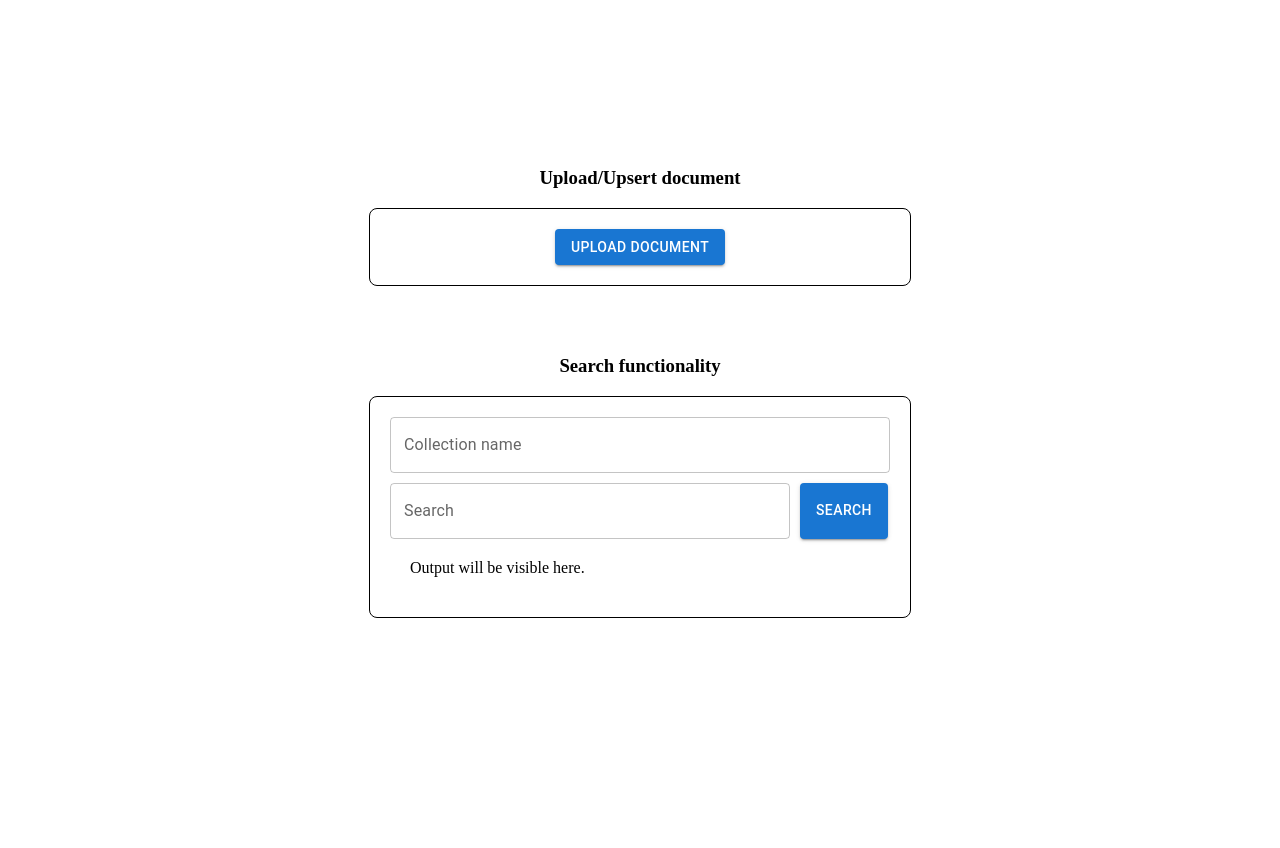
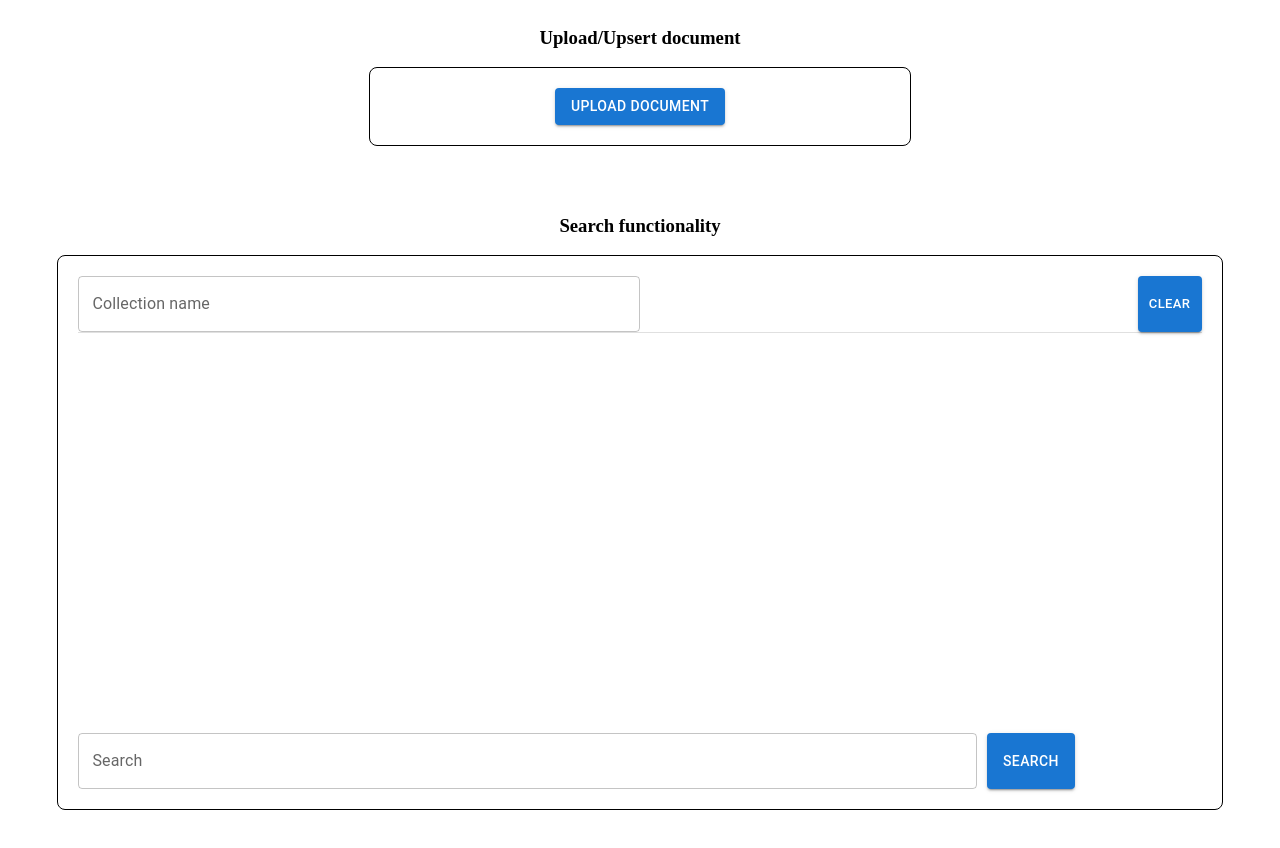
Before and after one commit to Siddhesh-Shirawale/esgwize, a Next.js app: page / in a window 1280 px wide. Shown: the top 848 px of the page. Before the commit the page ends 816 px from the top, so only its background shows below. Built offline with nearby package versions, Linux system fonts and the light colour scheme.

Commit message:
updated with chat functionality

```diff
--- a/components/Form.jsx
+++ b/components/Form.jsx
@@ -1,15 +1,16 @@
-import React, { useState } from "react";
+import React, { Fragment, useState, useRef } from "react";
 import axios from "axios";
-import { Alert, Button, TextField } from "@mui/material";
+import { Alert, Button, Divider, TextField } from "@mui/material";
 import { styled } from "@mui/material/styles";
 import CircularProgress from "@mui/material/CircularProgress";
 import { TextareaAutosize } from "@mui/base/TextareaAutosize";
-
+import "./Form.module.scss";
 import UploadIcon from "@mui/icons-material/Upload";
+import MessageComponent from "./MessageComponent";
 
 const Form = () => {
   const [query, setQuery] = useState("");
-  const [output, setOutput] = useState("");
+  const [output, setOutput] = useState([]);
   const [searchErr, setSearchErr] = useState("");
   const [uploadErr, setUploadErr] = useState("");
   const [uploadSuccess, setUploadSuccess] = useState(false);
@@ -20,21 +21,25 @@ const Form = () => {
   const [uploader, setUploader] = useState(false);
   const [selectedFile, setSelectedFile] = useState(null);
 
-  const VisuallyHiddenInput = styled("input")({
-    clip: "rect(0 0 0 0)",
-    clipPath: "inset(50%)",
-    height: 1,
-    overflow: "hidden",
-    position: "absolute",
-    bottom: 0,
-    left: 0,
-    whiteSpace: "nowrap",
-    width: 1,
-  });
+  const chatContainerRef = useRef(null);
+  const scrollToBottom = () => {
+    if (chatContainerRef.current) {
+      chatContainerRef.current.scrollTop =
+        chatContainerRef.current.scrollHeight;
+    }
+  };
 
   const handleSearch = async () => {
     try {
       setLoader(true);
+
+      const messageBody = {
+        role: "user",
+        content: query,
+        id: new Date().valueOf(),
+      };
+
+      setOutput([...output, messageBody]);
       const reqBody = {
         data: {
           messages: [
@@ -66,7 +71,15 @@ const Form = () => {
         setLoader(false);
 
         console.log(response);
-        setOutput(response?.["data"]);
+        setOutput([
+          ...output,
+          {
+            role: "assistant",
+            content: response?.["data"],
+            id: new Date().valueOf(),
+          },
+        ]);
+        scrollToBottom();
       }
     } catch (error) {
       setSearchErr(error.message);
@@ -123,12 +136,18 @@ const Form = () => {
       console.log(error);
     }
   };
+
+  const clearAllMessages = () => {
+    setOutput([]);
+  };
   return (
     <div
       style={{
         display: "flex",
         justifyContent: "center",
         flexDirection: "column",
+        alignItems: "center",
+        width: "100%",
       }}
     >
       <h3 style={{ textAlign: "center" }}>Upload/Upsert document</h3>
@@ -213,19 +232,38 @@ const Form = () => {
           marginBottom: "50px",
           display: "flex",
           flexDirection: "column",
+          width: "90%",
         }}
       >
-        <div style={{ display: "flex", flexDirection: "column" }}>
-          <div>
+        <div
+          style={{ display: "flex", flexDirection: "column", width: "100%" }}
+        >
+          <div style={{ display: "flex", justifyContent: "space-between" }}>
             <TextField
               id="outlined-basic"
               label="Collection name"
               variant="outlined"
               value={queryCollectionName}
               onChange={(e) => setQueryCollectionName(e.target.value)}
-              style={{ marginBottom: "10px", width: "100%" }}
+              style={{ width: "50%" }}
             />
+            <Button size="small" variant="contained" onClick={clearAllMessages}>
+              Clear
+            </Button>
           </div>
+          <Divider />
+
+          <div
+            ref={chatContainerRef}
+            style={{ height: "400px", width: "100%" }}
+          >
+            {output?.map((data) => (
+              <Fragment key={data?.["id"]}>
+                <MessageComponent message={data} />
+              </Fragment>
+            ))}
+          </div>
+
           <div style={{ display: "flex" }}>
             <TextField
               id="outlined-basic"
@@ -254,10 +292,6 @@ const Form = () => {
             </Button>
           </div>
         </div>
-
-        <div style={{ padding: "20px" }}>
-          {output ? output : "Output will be visible here."}
-        </div>
       </div>
     </div>
   );
--- /dev/null
+++ b/components/Form.module.scss
@@ -0,0 +1,23 @@
+.msgreceived {
+  padding: 10px;
+  border-radius: 15px;
+  margin: 5px 0;
+  max-width: 70%;
+  background-color: #dcf8c6;
+  align-self: flex-end;
+}
+
+.msgsent {
+  display: flex;
+  // flex-direction: row-reverse;
+  padding: 10px;
+  border-radius: 15px;
+  margin: 5px 0;
+  max-width: 70%;
+  background-color: #dcf8c6;
+  align-self: flex-start;
+  background-color: #25d366;
+  color: #fff;
+  // align-self: flex-start !important;
+  // justify-content: flex-end;
+}
--- /dev/null
+++ b/components/MessageComponent.jsx
@@ -0,0 +1,34 @@
+import React from "react";
+import styles from "./Form.module.scss";
+const MessageComponent = ({ message }) => {
+  return (
+    <>
+      {message?.["role"] === "assistant" ? (
+        <div
+          className={styles.chat}
+          style={{
+            minHeight: "50px",
+            display: "flex",
+            justifyContent: "flex-start",
+            margin: "20px auto",
+          }}
+        >
+          <div className={styles.msgreceived}>{message?.["content"]}</div>
+        </div>
+      ) : (
+        <div
+          style={{
+            minHeight: "50px",
+            display: "flex",
+            justifyContent: "flex-end",
+            margin: "20px auto",
+          }}
+        >
+          <div className={styles.msgsent}>{message?.["content"]}</div>
+        </div>
+      )}
+    </>
+  );
+};
+
+export default MessageComponent;
--- a/package.json
+++ b/package.json
@@ -16,6 +16,7 @@
     "next": "latest",
     "react": "18.2.0",
     "react-dom": "18.2.0",
+    "sass": "^1.69.5",
     "socket.io-client": "^4.7.2"
   },
   "engines": {
```
Also changed, not shown: components/Form.module.css (deleted), 1 other file (tests, documents, lock files or other folders).
